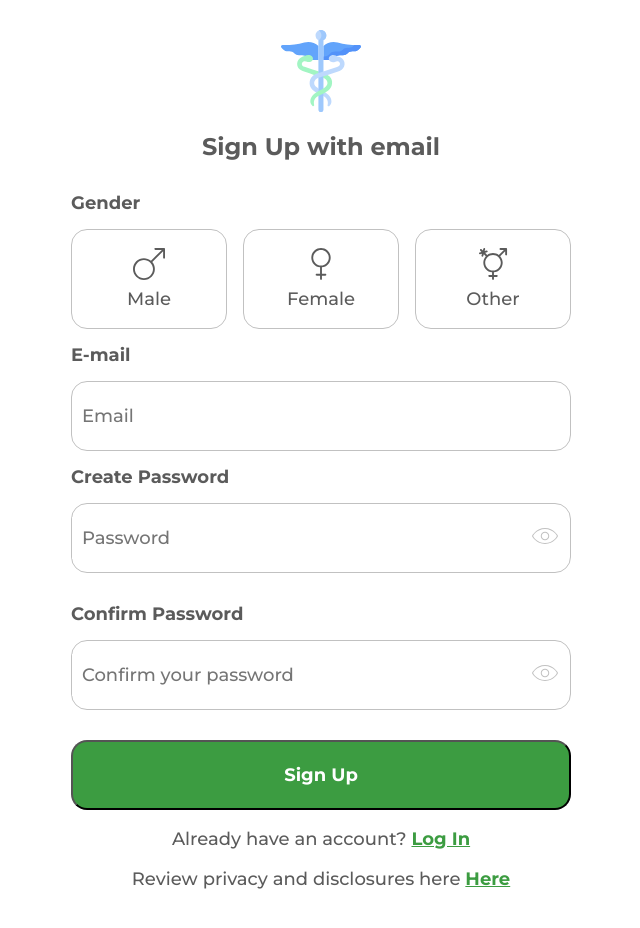
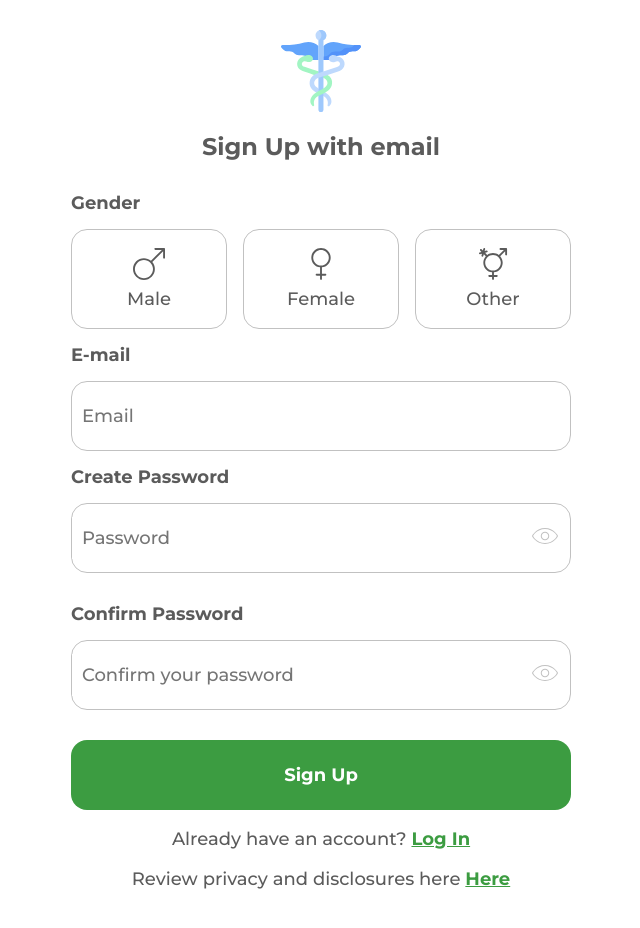
Before and after one commit to viktory1331/SignUp-Form, a React (Create React App) app: page / in a window 1280 px wide. Shown: the top 928 px of the page, without its empty margins (319-959 px from the left). Built offline with nearby package versions, Linux system fonts and the light colour scheme.

Commit message:
style: fix button border

```diff
--- a/src/pages/signUp/SignUp.module.scss
+++ b/src/pages/signUp/SignUp.module.scss
@@ -144,6 +144,7 @@
     font-weight: bold;
     font-size: 18px;
     line-height: 22px;
+    border: transparent;
 
     &:hover {
       background: $chateauGreen;
```
